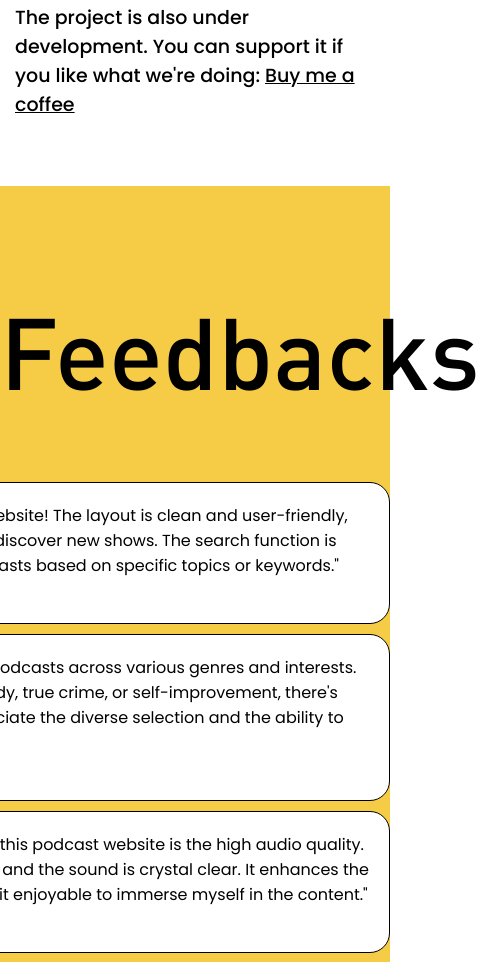
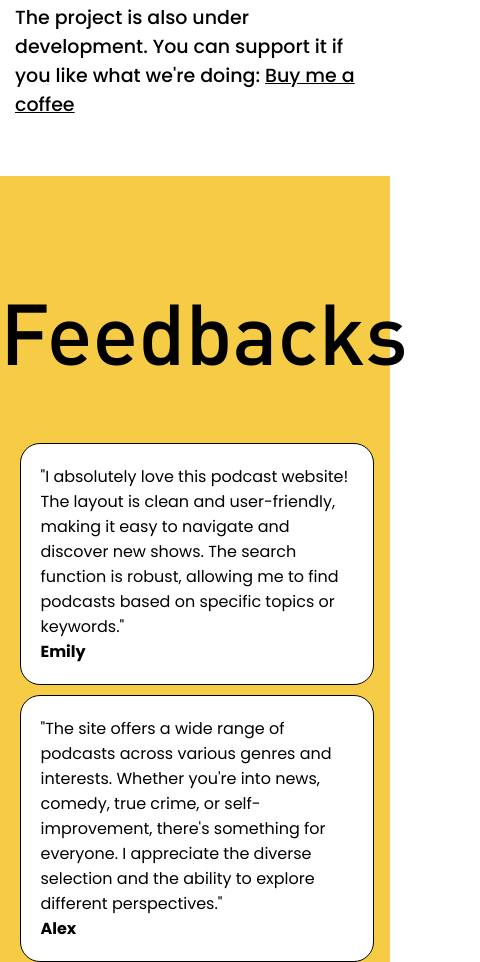
Before and after one commit to Vlad-Drishchuk/VESTLUS, a plain HTML site: page index.html in a window 390 px wide. Shown: the part 1434-2396 px from the top of the page, 480 px wide, since content can reach past the window. Drawn offline with Linux system fonts and the light colour scheme.

Commit message:
ADD media

```diff
--- a/styles/Media.scss
+++ b/styles/Media.scss
@@ -67,6 +67,35 @@
         }
         .text1{
             margin-top: 15px;
+        }
+    }
+    .Feedback{
+        background-color: #F6CB45;
+        h1{
+            font-family: DIN;
+            font-size: 85px;
+            font-weight: 500;
+            color: #000;
+            text-align: center;
+            padding-top: 100px;
+        }
+        .text{
+            font-size: 19px;
+            font-weight: 500;
+            color: #fff;
+            text-align: center;
+            margin-top: -15px;
+        }
+        .feedback-Parent{
+            margin-left: 5%;
+            max-width: 80%;
+            border-radius: 20px;
+            border: #000 solid 1px;
+            padding: 20px;
+            color: #000;
+            background: #fff;
+            margin-top: 10px;
+            margin-bottom: 10px;
         }
     }
     .Pricing{
--- a/styles/Style.scss
+++ b/styles/Style.scss
@@ -165,8 +165,8 @@ a{text-decoration: none;}
         margin-top: -15px;
     }
     .feedback-Parent{
-        max-width: 950px;
-        margin-left: calc(50% - 475px);
+        max-width: 750px;
+        margin-left: calc(50% - 375px);
         border-radius: 20px;
         border: #000 solid 1px;
         padding: 20px;
```
Also changed, not shown: styles/Media.css, styles/Style.css, 1 other file.
